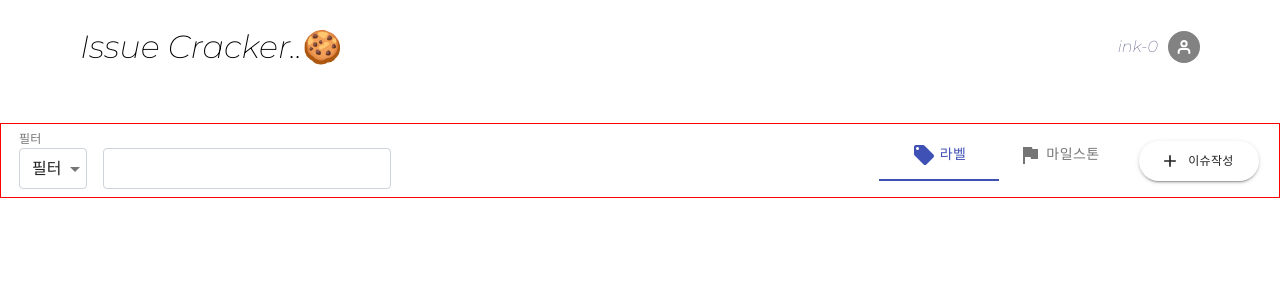
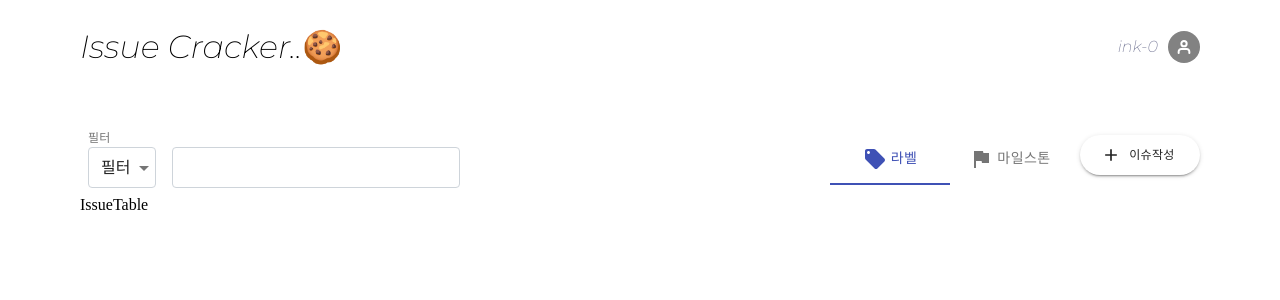
Before and after one commit to codesquad-members-2021/issue-tracker, a React (Create React App) app in the folder frontend/issue-cracker/: page /main/issue-list in a window 1280 px wide. Shown: the top 300 px of the page. Built offline with nearby package versions, Linux system fonts and the light colour scheme; the HTML template or start-up script is replaced by a standard one.

Commit message:
feat: IssueNav ghojeong/issue-tracker/#31

```diff
--- a/frontend/issue-cracker/src/App.tsx
+++ b/frontend/issue-cracker/src/App.tsx
@@ -45,4 +45,6 @@ function App(): JSX.Element {
 
 export default App;
 
-const AppStyle = styled.div``;
+const AppStyle = styled.div`
+  margin: 0 80px;
+`;
--- a/frontend/issue-cracker/src/components/common/FilterBar.tsx
+++ b/frontend/issue-cracker/src/components/common/FilterBar.tsx
@@ -57,12 +57,13 @@ const useStyles = makeStyles((theme: Theme) =>
   })
 );
 
-function CustomizedSelects() {
+function CustomizedSelects(): JSX.Element {
   const classes = useStyles();
-  const [age, setAge] = React.useState('필터');
+  const [index, setIndex] = React.useState('필터');
   const handleChange = (event: React.ChangeEvent<{ value: unknown }>) => {
-    setAge(event.target.value as string);
+    setIndex(event.target.value as string);
   };
+
   return (
     <div>
       <FormControl className={classes.margin}>
@@ -70,16 +71,16 @@ function CustomizedSelects() {
         <Select
           labelId="demo-customized-select-label"
           id="demo-customized-select"
-          value={age}
+          value={index}
           onChange={handleChange}
           input={<BootstrapInput />}
         >
-          <MenuItem value={age}>필터</MenuItem>
-          <MenuItem value={10}>열린 이슈</MenuItem>
-          <MenuItem value={20}>내가 작성한 이슈</MenuItem>
-          <MenuItem value={30}>나에게 할당된 이슈</MenuItem>
-          <MenuItem value={40}>내가 댓글을 남긴 이슈</MenuItem>
-          <MenuItem value={50}>닫힌 이슈</MenuItem>
+          <MenuItem value={'필터'}>필터</MenuItem>
+          <MenuItem value={1}>열린 이슈</MenuItem>
+          <MenuItem value={2}>내가 작성한 이슈</MenuItem>
+          <MenuItem value={3}>나에게 할당된 이슈</MenuItem>
+          <MenuItem value={4}>내가 댓글을 남긴 이슈</MenuItem>
+          <MenuItem value={5}>닫힌 이슈</MenuItem>
         </Select>
       </FormControl>
       <FormControl className={classes.margin}>
--- a/frontend/issue-cracker/src/components/layout/Header.tsx
+++ b/frontend/issue-cracker/src/components/layout/Header/index.tsx
@@ -1,8 +1,8 @@
 import React, { FC } from 'react';
 import styled from 'styled-components';
-import Logo from '../common/Logo';
-import { MEDIUM, LOGO_TITLE } from '../../utils/const';
-import AccountIcon from '../styles/AccountIcon';
+import Logo from '../../common/Logo';
+import { MEDIUM, LOGO_TITLE } from '../../../utils/const';
+import AccountIcon from '../../styles/AccountIcon';
 const Header: FC = () => {
   // const [profileURL, setProfileURL] = useState('');
   // useEffect(() => {
@@ -26,7 +26,7 @@ export default Header;
 const HeaderDiv = styled.div`
   display: flex;
   justify-content: space-between;
-  margin: 27px 80px 57px 80px;
+  margin: 27px 0 57px 0;
 `;
 const UserDiv = styled.div`
   display: flex;
--- a/frontend/issue-cracker/src/components/layout/IssueList.tsx
+++ b/frontend/issue-cracker/src/components/layout/IssueList/IssueNav.tsx
@@ -1,14 +1,14 @@
 import React, { FC } from 'react';
 import styled from 'styled-components';
-import { SMALL_FILL, WRITING_ISSUE } from '../../utils/const';
-import ButtonList from '../common/ButtonList';
-import TabList from '../common/TabList';
-import CustomizedSelects from '../common/FilterBar';
+import { SMALL_FILL, WRITING_ISSUE } from '../../../utils/const';
+import ButtonList from '../../common/ButtonList';
+import TabList from '../../common/TabList';
+import CustomizedSelects from '../../common/FilterBar';
 
-const IssueList: FC = () => {
+const IssueNav: FC = () => {
   return (
-    <IssueListDiv>
-      <AddContainer>
+    <IssueNavDiv>
+      <IssueNavContainer>
         <SelectBox>
           <CustomizedSelects />
         </SelectBox>
@@ -20,22 +20,20 @@ const IssueList: FC = () => {
             <ButtonList type={SMALL_FILL} name={WRITING_ISSUE} />
           </ButtonBox>
         </AnotherBox>
-      </AddContainer>
-    </IssueListDiv>
+      </IssueNavContainer>
+      <IssueTableContainer>IssueTable</IssueTableContainer>
+    </IssueNavDiv>
   );
 };
 
-export default IssueList;
+export default IssueNav;
 
-const IssueListDiv = styled.div``;
+const IssueNavDiv = styled.div``;
 
-const AddContainer = styled.div`
-  width: 100vw;
+const IssueNavContainer = styled.div`
   display: flex;
   justify-content: space-between;
   align-items: center;
-  padding: 0 10px;
-  border: 1px solid red;
 `;
 
 const SelectBox = styled.div`
@@ -55,6 +53,7 @@ const TabBox = styled.div`
 `;
 
 const ButtonBox = styled.div`
-  margin: 10px;
   padding-left: 10px;
 `;
+
+const IssueTableContainer = styled.div``;
--- /dev/null
+++ b/frontend/issue-cracker/src/components/layout/IssueList/index.tsx
@@ -0,0 +1,18 @@
+import React, { FC } from 'react';
+import styled from 'styled-components';
+import { SMALL_FILL, WRITING_ISSUE } from '../../../utils/const';
+import ButtonList from '../../common/ButtonList';
+import TabList from '../../common/TabList';
+import CustomizedSelects from '../../common/FilterBar';
+import IssueNav from '../IssueList/IssueNav';
+const IssueList: FC = () => {
+  return (
+    <IssueListDiv>
+      <IssueNav />
+    </IssueListDiv>
+  );
+};
+
+export default IssueList;
+
+const IssueListDiv = styled.div``;
--- /dev/null
+++ b/frontend/issue-cracker/src/components/styles/AccountIcon.jsx
@@ -0,0 +1,27 @@
+const AccountIcon = () => (
+    <svg
+      width="32"
+      height="32"
+      viewBox="0 0 32 32"
+      fill="none"
+      xmlns="http://www.w3.org/2000/svg"
+    >
+      <rect width="32" height="32" rx="16" fill="#828282" />
+      <path
+        d="M21.3334 22V20.6667C21.3334 19.9594 21.0525 19.2811 20.5524 18.781C20.0523 18.281 19.374 18 18.6667 18H13.3334C12.6262 18 11.9479 18.281 11.4478 18.781C10.9477 19.2811 10.6667 19.9594 10.6667 20.6667V22"
+        stroke="white"
+        strokeWidth="2"
+        strokeLinecap="round"
+        strokeLinejoin="round"
+      />
+      <path
+        d="M15.9999 15.3333C17.4727 15.3333 18.6666 14.1394 18.6666 12.6667C18.6666 11.1939 17.4727 10 15.9999 10C14.5272 10 13.3333 11.1939 13.3333 12.6667C13.3333 14.1394 14.5272 15.3333 15.9999 15.3333Z"
+        stroke="white"
+        strokeWidth="2"
+        strokeLinecap="round"
+        strokeLinejoin="round"
+      />
+    </svg>
+  );
+
+  export default AccountIcon;
```
Also changed, not shown: frontend/issue-cracker/src/components/layout/LogIn/index.tsx (renamed from frontend/issue-cracker/src/components/layout/LogIn.tsx, +6 -6 lines), frontend/issue-cracker/src/components/layout/Loader/index.tsx (renamed from frontend/issue-cracker/src/components/layout/Loader.tsx).
